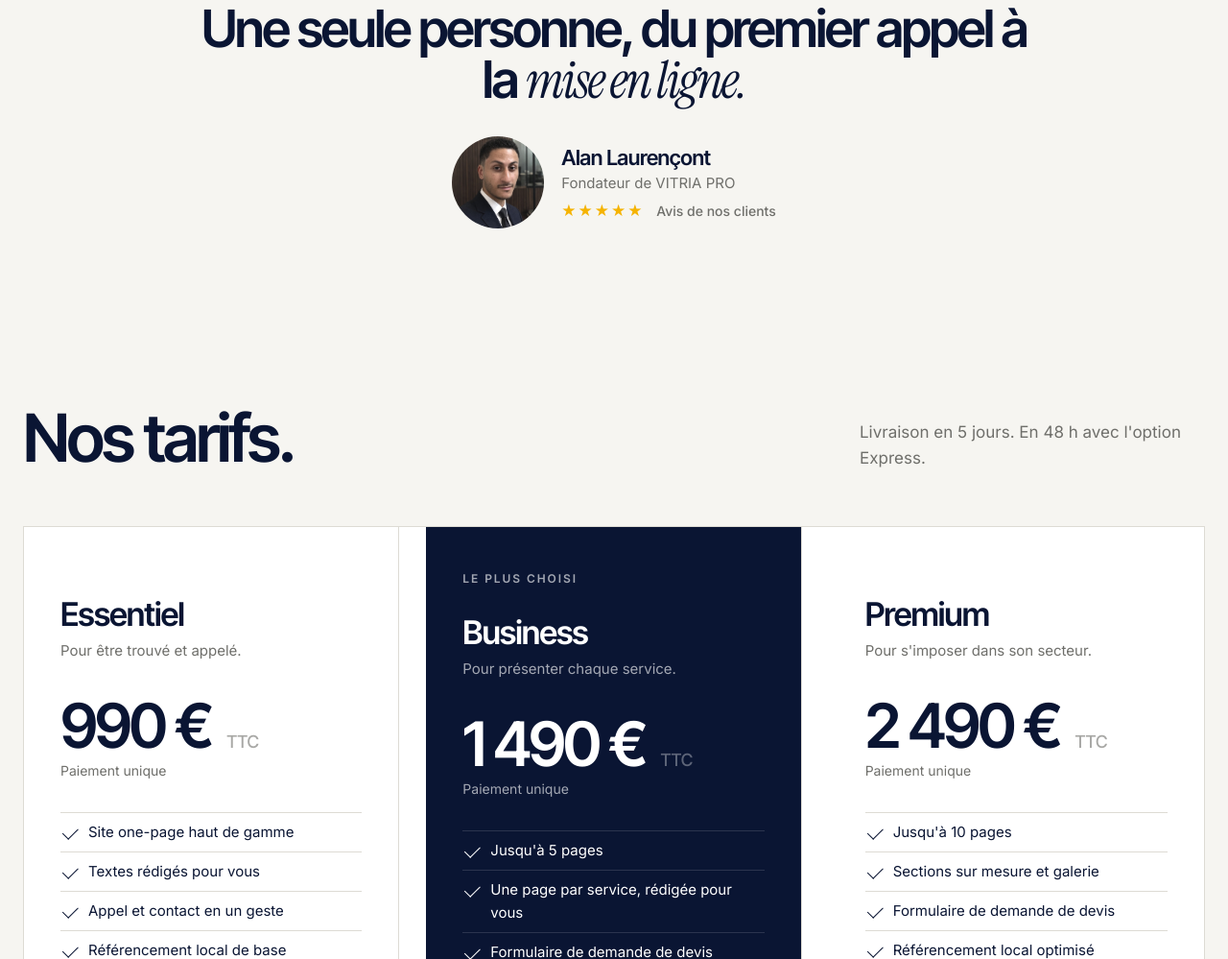
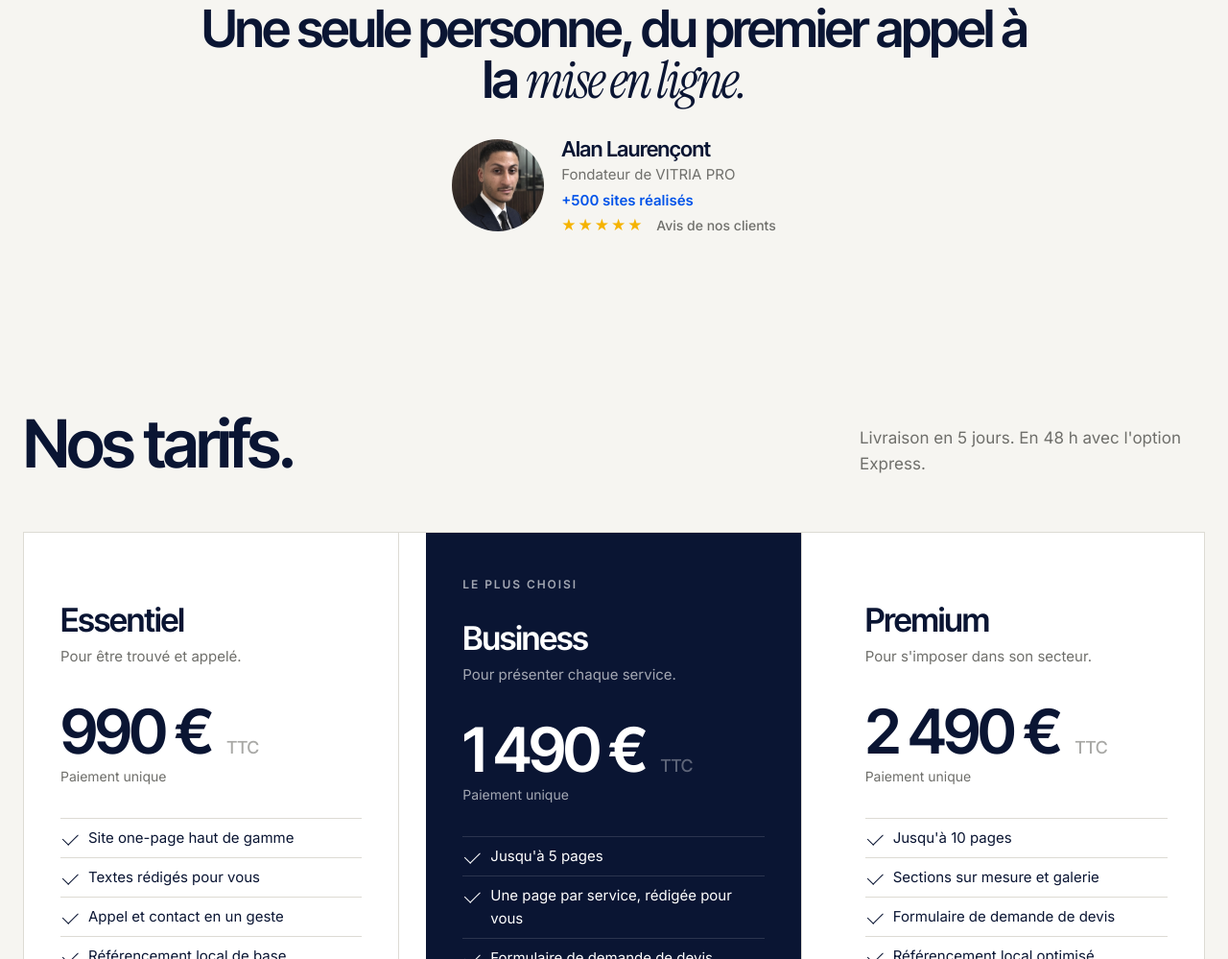
Before and after one commit to Tausska/vitriapro, a plain HTML site: page index.html in a window 1280 px wide. Shown: the part 3183-4182 px from the top of the page at 96% size. Drawn offline with Linux system fonts and the light colour scheme.

Commit message:
Display 500 completed sites on homepage

```diff
--- a/index.html
+++ b/index.html
@@ -81,6 +81,7 @@ td.us{margin:2px -16px 4px;padding:11px 16px;width:calc(100% + 32px)!important}t
 .fnd-who img{width:96px;height:96px;border-radius:50%;object-fit:cover;object-position:50% 18%;flex:none}
 .fnd-who b{display:block;font:600 22px var(--display);color:var(--ink);letter-spacing:-.02em}
 .fnd-who span{display:block;font-size:15px;color:var(--muted);margin-top:2px}
+.fnd-experience{display:block;margin-top:5px;color:#0153E9;font:600 15px var(--sans)}
 .fnd-who .fs-st{display:block;font:normal 17px var(--sans);color:#F5B301;letter-spacing:2px;margin-top:6px}.fnd-who .fs-st small{font:500 14px var(--sans);color:var(--muted);letter-spacing:0;margin-left:6px}
 </style>
 <style>
@@ -228,7 +229,7 @@ td.us{margin:2px -16px 4px;padding:11px 16px;width:calc(100% + 32px)!important}t
   <h2 class="h2" style="font-size:clamp(34px,4.2vw,58px)">Une seule personne, du premier appel à la <em>mise en ligne.</em></h2>
   <div class="fnd-who">
    <img src="fondateur-alan.jpg" alt="Alan Laurençont, fondateur de VITRIA PRO" width="96" height="96">
-   <div><b>Alan Laurençont</b><span>Fondateur de VITRIA PRO</span><em class="fs-st" aria-label="5 étoiles sur 5">★★★★★ <small>Avis de nos clients</small></em></div>
+   <div><b>Alan Laurençont</b><span>Fondateur de VITRIA PRO</span><strong class="fnd-experience">+500 sites réalisés</strong><em class="fs-st" aria-label="5 étoiles sur 5">★★★★★ <small>Avis de nos clients</small></em></div>
   </div>
  </div>
 </section>
```
